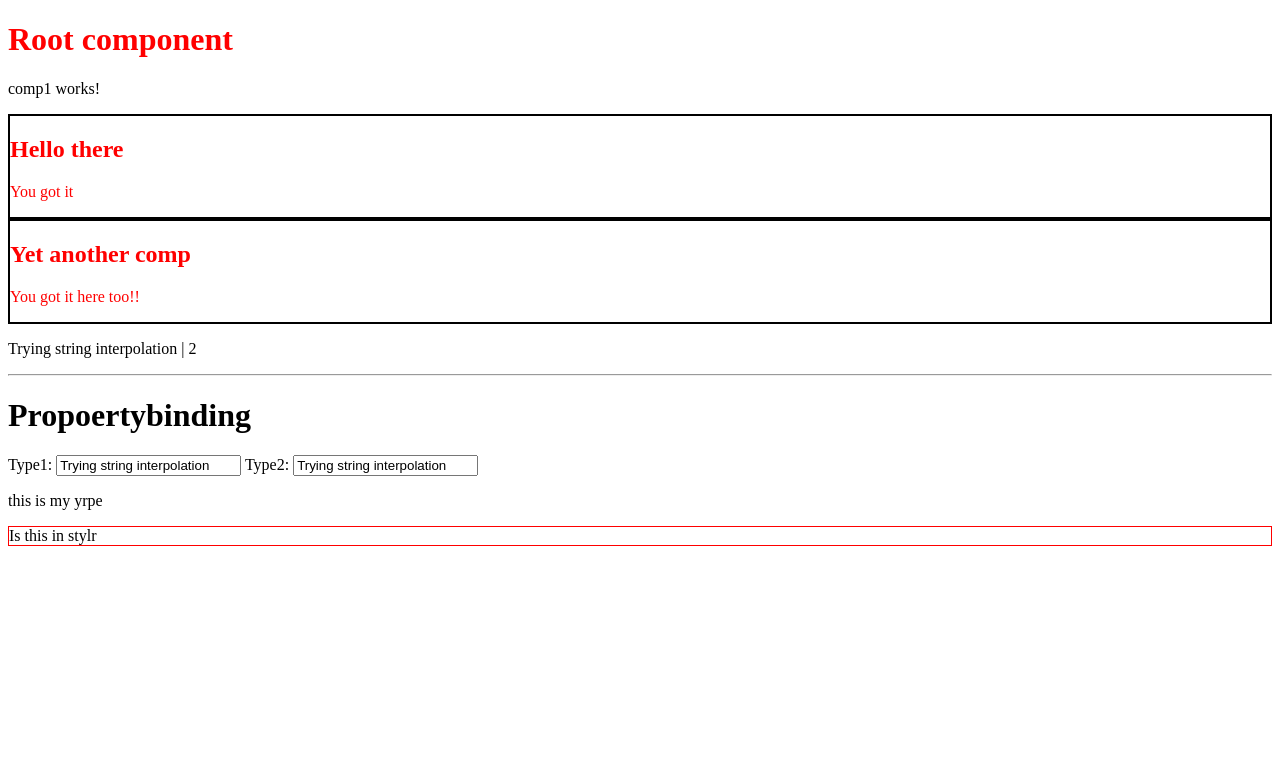
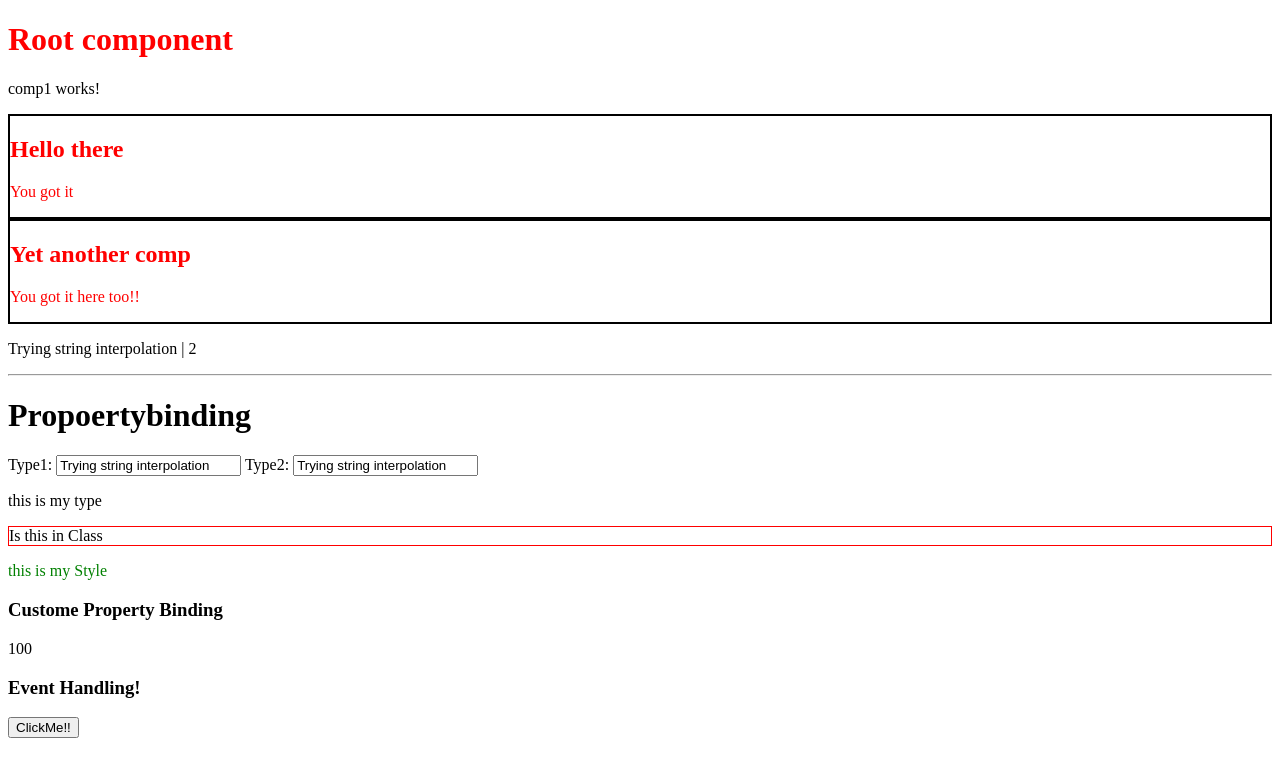
Before and after one commit to amanagarwal2189/AngularMagic, an Angular app: page / in a window 1280 px wide. Shown: the top 776 px of the page. Built offline with nearby package versions, Linux system fonts and the light colour scheme.

Commit message:
Event Binding

```diff
--- a/src/app/app.component.ts
+++ b/src/app/app.component.ts
@@ -1,6 +1,7 @@
 import { Component } from '@angular/core';
 import { Comp1Component, Comp2Component } from './comp1';
 import { DbcomComponent } from './dbcom';
+import { EventbinderComponent } from './eventbinder';
 
 @Component({
   moduleId: module.id,
@@ -25,6 +26,9 @@ import { DbcomComponent } from './dbcom';
   <app-dbcom>
 
   </app-dbcom>
+
+  <app-eventbinder>
+  </app-eventbinder>
   `,
   styles:[`
   	h1{
--- /dev/null
+++ b/src/app/dbcom/cust-prop-bind.component.ts
@@ -0,0 +1,16 @@
+import { Component, Input } from '@angular/core';
+
+@Component({
+  selector: 'app-cust-prop-bind',
+  template: `
+   {{result}}
+  `,
+  styles: []
+})
+export class CustPropBindComponent {
+  integerq= 100;
+
+  @Input() result: number = 0;
+
+
+}
--- a/src/app/dbcom/dbcom.component.css
+++ b/src/app/dbcom/dbcom.component.css
@@ -1,3 +1,3 @@
-.redborder{
+.redBorder{
 	border: 1px solid red;
 }
--- a/src/app/dbcom/dbcom.component.html
+++ b/src/app/dbcom/dbcom.component.html
@@ -4,8 +4,14 @@
 <hr>
 <h1>Propoertybinding</h1>
 Type1: <input type="text" name="vien" [value]=stringInterpolation>
-Type2: <input type="text" name="vien" [value]="stringInterpolation">
+Type2: <input type="text" name="vien2" [value]="stringInterpolation">
 
-<p [ngClass] = "{}">this is my yrpe</p>
+<p [ngClass] = "{}">this is my type</p>
 
-<p [ngClass] = "{redborder:true}">Is this in stylr</p>
+<p [ngClass] = "{redBorder:onTest()}">Is this in Class</p>
+
+
+<p [ngStyle] = "{color:'green'}">this is my Style</p>
+
+<h3>Custome Property Binding</h3>
+<app-cust-prop-bind [result] = 100></app-cust-prop-bind>
--- a/src/app/dbcom/dbcom.component.ts
+++ b/src/app/dbcom/dbcom.component.ts
@@ -8,4 +8,10 @@ import { Component } from '@angular/core';
 export class DbcomComponent {
 	stringInterpolation = "Trying string interpolation";
 	numInterpolation = 2;
+
+	onTest(){
+		return true;
+	}
+
+
 }
--- a/src/app/dbcom/index.ts
+++ b/src/app/dbcom/index.ts
@@ -1 +1,2 @@
 export { DbcomComponent } from './dbcom.component';
+export { CustPropBindComponent } from './cust-prop-bind.component';
--- /dev/null
+++ b/src/app/eventbinder/cust-event.component.ts
@@ -0,0 +1,19 @@
+import { Component, OnInit } from '@angular/core';
+
+@Component({
+  selector: 'app-cust-event',
+  template: `
+    <p>
+      cust-event Works!
+    </p>
+  `,
+  styles: []
+})
+export class CustEventComponent implements OnInit {
+
+  constructor() { }
+
+  ngOnInit() {
+  }
+
+}
--- /dev/null
+++ b/src/app/eventbinder/eventbinder.component.html
@@ -0,0 +1,4 @@
+<h3>Event Handling!</h3>
+<p>
+<button (click) = "onClicked()"> ClickMe!! </button>
+</p>
--- /dev/null
+++ b/src/app/eventbinder/eventbinder.component.ts
@@ -0,0 +1,14 @@
+import { Component } from '@angular/core';
+
+@Component({
+	  moduleId: module.id,
+  selector: 'app-eventbinder',
+  templateUrl: 'eventbinder.component.html',
+  styleUrls: ['./eventbinder.component.css']
+})
+export class EventbinderComponent{
+
+	onClicked(){
+		alert("Raising that the button was clicked");
+	}
+}
--- /dev/null
+++ b/src/app/eventbinder/index.ts
@@ -0,0 +1 @@
+export { EventbinderComponent } from './eventbinder.component';
```
Also changed, not shown: src/app/app.module.ts (+7 -1 lines), src/app/eventbinder/eventbinder.component.css (added), 1 other file (tests, documents, lock files or other folders).
